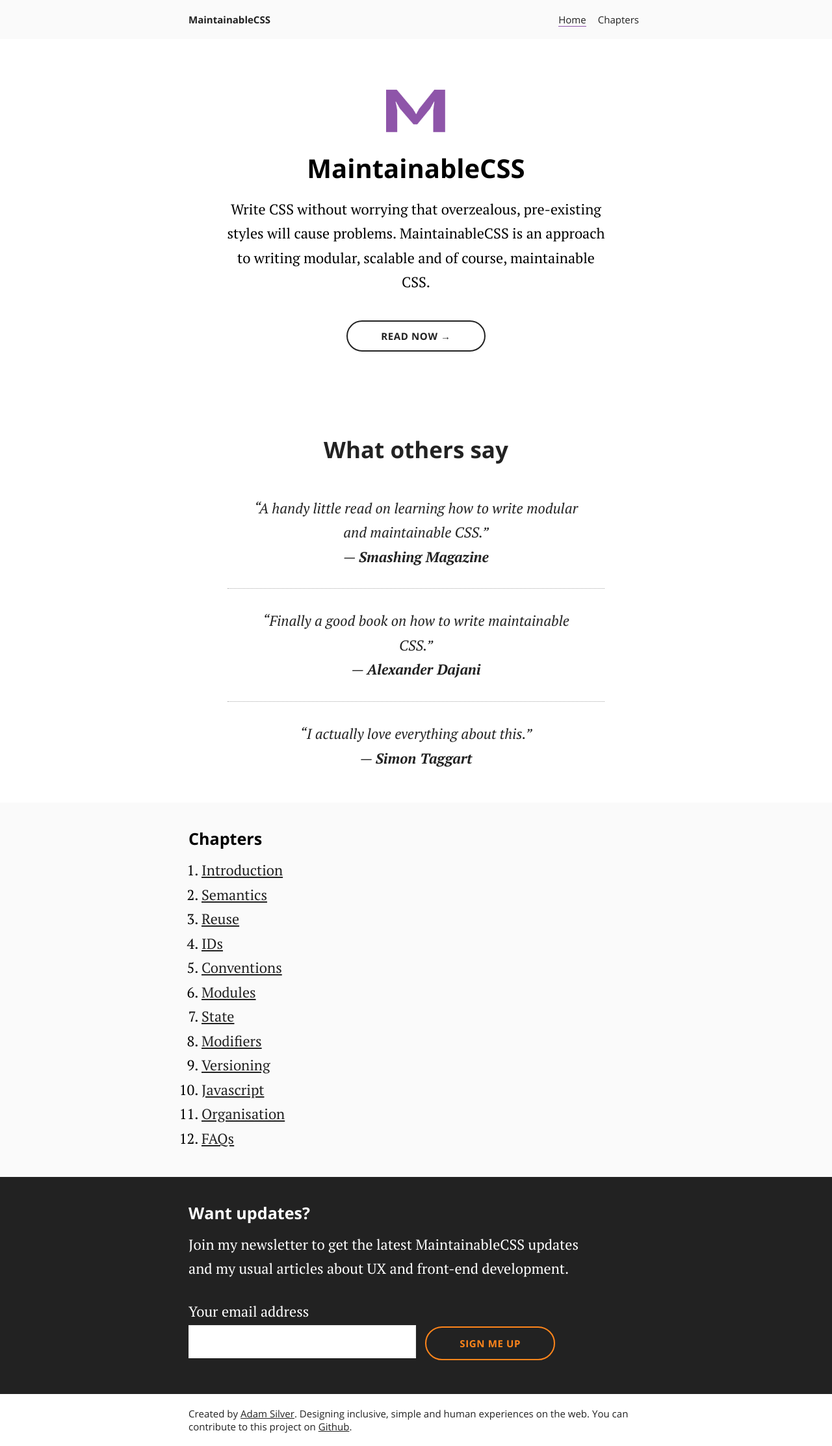
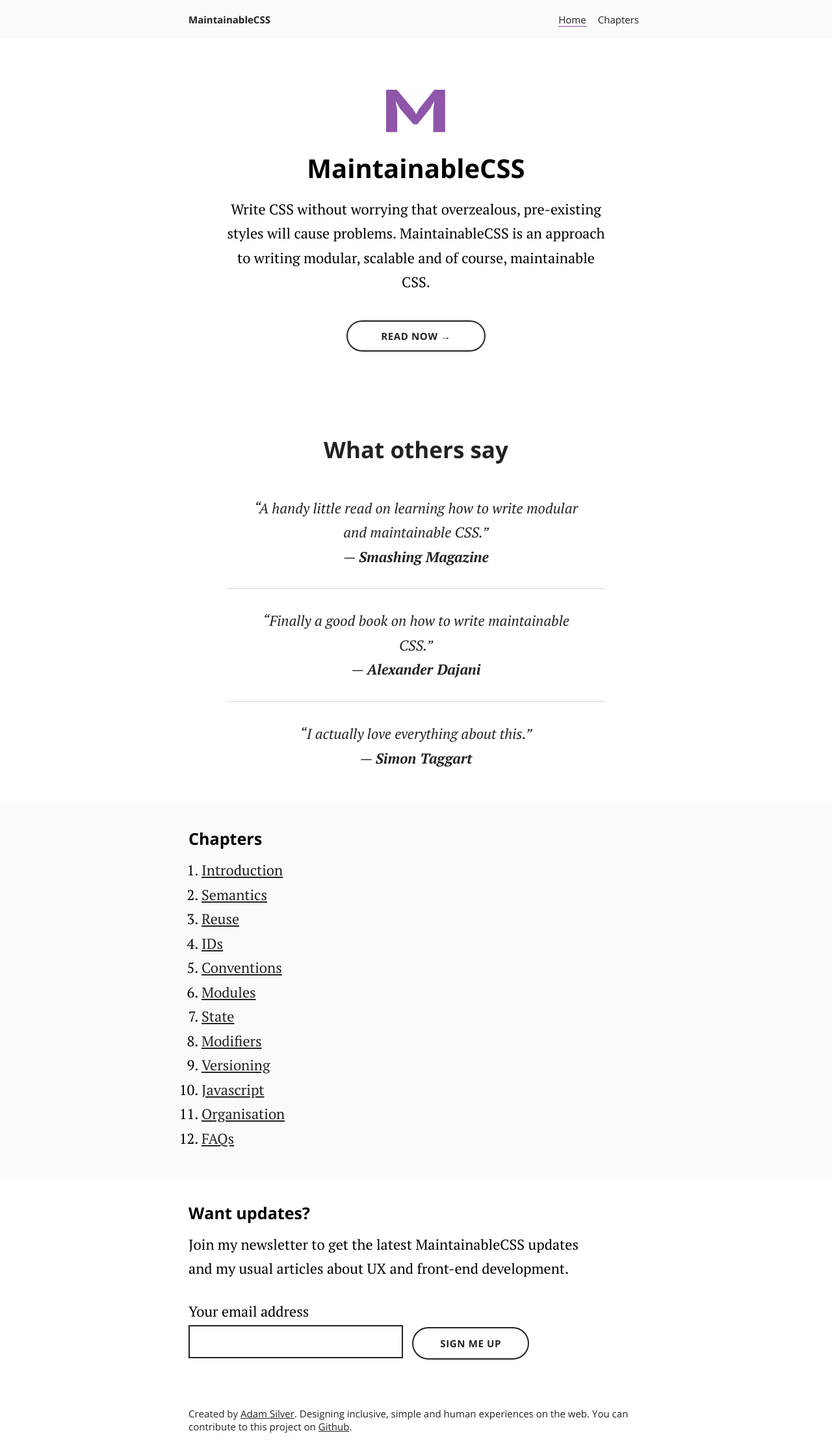
Before and after one commit to adamsilver/maintainablecss.com-jekyll, a Jekyll site: the page built from index.md, in a window 1280 px wide. Shown: the whole page at 65% size. Built offline with Jekyll 4.4.1, drawn with Linux system fonts in a browser that asks for light colours.

Commit message:
Fix subscribe form

```diff
--- a/assets/css/main.css
+++ b/assets/css/main.css
@@ -649,10 +649,6 @@ a.navigation-isActive {
 	font-weight: bold;
 }
 
-.subscribeForm {
-	background-color: #222;
-}
-
 .subscribeForm-inner {
 	margin-right: auto;
 	margin-left: auto;
@@ -663,7 +659,6 @@ a.navigation-isActive {
 .subscribeForm-heading {
 	font-size: 1.38em;
     line-height: 1.2em;
-    color: #fff;
     margin-bottom: 10px;
 }
 
@@ -675,7 +670,6 @@ a.navigation-isActive {
 }
 
 .subscribeForm p {
-	color: #fff;
 	font-size: 1.13em;
     line-height: 1.7em;
     margin-bottom: 20px;
@@ -696,7 +690,6 @@ a.navigation-isActive {
 	margin-bottom: 5px;
 	display: block;
 	font-family: 'PT serif';
-	color: #fff;
 }
 
 @media(min-width: 37.5em) {
@@ -710,7 +703,7 @@ a.navigation-isActive {
 	padding: 9px 10px;
 	font-size: 1.13em;
 	color: #222;
-	border: 2px solid #f5f5f5;
+	border: 2px solid #222;
 	letter-spacing: -0.01em;
 	margin: 0 auto;
 	-webkit-appearance: none;
@@ -727,23 +720,23 @@ a.navigation-isActive {
 	}
 }
 
-@media(min-width: 650px) {
+@media(min-width: 36em) {
 	.subscribeForm-email {
 		display: inline-block;
-		max-width: 350px;
+		max-width: 330px;
 		margin-right: 10px;
 	}
 }
 
 .subscribeForm-email:focus {
-	outline: 3px solid #fff;
-	border: 2px solid #fff;
+	outline: 3px solid #222;
+	border: 2px solid #222;
 }
 
 .subscribeForm-button {
 	text-transform: uppercase;
 	text-decoration: none;
-	padding: 14px 17px;
+	padding: 13px 17px;
 	font-size: 0.94em;
 	color: #222;
 	font-weight: bold;
@@ -752,23 +745,23 @@ a.navigation-isActive {
 	text-align: center;
 	margin: 0 auto;
 	-webkit-appearance: none;
-	border: 2px solid #ff851b;
+	border: 2px solid #222;
 	background-color: transparent;
-	color: #ff851b;
+	color: #222;
 	width: 100%;
 	box-sizing: border-box;
 	font-family: 'Open sans';
 	border-radius: 30px;
 }
 
-@media(min-width: 650px) {
+@media(min-width: 36em) {
 	.subscribeForm-button {
 		display: inline-block;
-		width: 200px;
+		width: 180px;
 	}
 }
 
 .subscribeForm-button:hover {
-	background-color: #ff851b;
-	color: #222;
+	background-color: #222;
+	color: #fff;
 }
```
